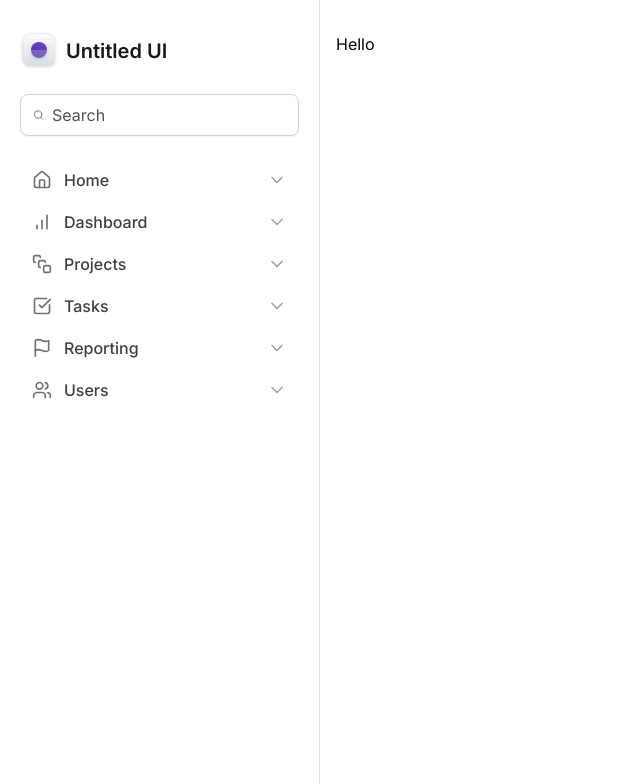
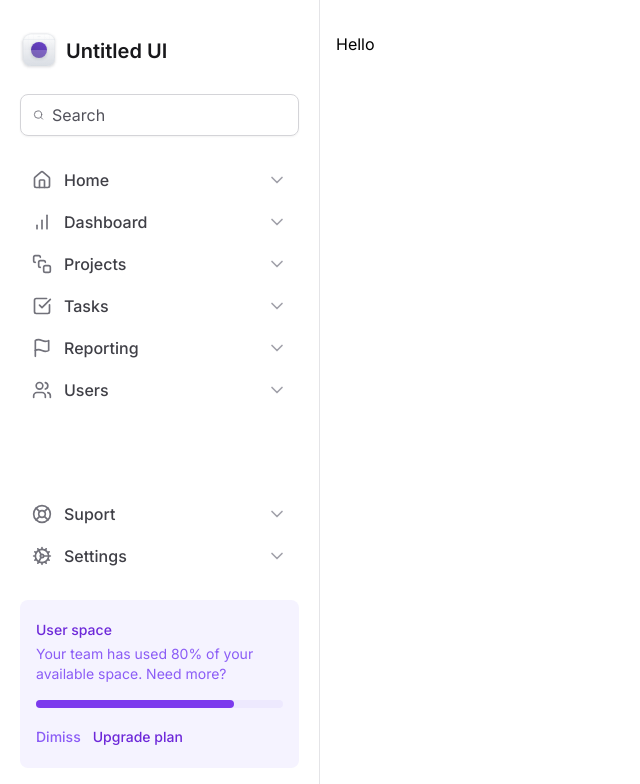
Before and after one commit to jorgedss/tailwind-css, a Next.js app: page / in a window 1280 px wide. Shown: the top 784 px of the page, without its empty margins (0-640 px from the left). Built offline with nearby package versions, Linux system fonts and the light colour scheme.

Commit message:
Widget de Espaço Usado

```diff
--- a/src/components/Sidebar/MainNavigation/index.tsx
+++ /dev/null
@@ -1,22 +0,0 @@
-import {
-  BarChart,
-  CheckSquare,
-  Flag,
-  Home,
-  SquareStack,
-  Users,
-} from 'lucide-react'
-import { NavItem } from './NavItem'
-
-export function MainNavigation() {
-  return (
-    <nav className="space-y-0.5">
-      <NavItem title="Home" icon={Home} />
-      <NavItem title="Dashboard" icon={BarChart} />
-      <NavItem title="Projects" icon={SquareStack} />
-      <NavItem title="Tasks" icon={CheckSquare} />
-      <NavItem title="Reporting" icon={Flag} />
-      <NavItem title="Users" icon={Users} />
-    </nav>
-  )
-}
--- /dev/null
+++ b/src/components/Sidebar/UsedSpaceWidget.tsx
@@ -0,0 +1,31 @@
+export function UsedSpaceWidget() {
+  return (
+    <div className="flex flex-col gap-4 rounded-lg bg-violet-50 px-4 py-5">
+      <div className="space-y-1">
+        <p className="text-sm/5 font-medium  text-violet-700">User space</p>
+        <p className="text-sm/5 text-violet-500">
+          Your team has used 80% of your available space. Need more?
+        </p>
+      </div>
+
+      <div className="h-2 rounded-full bg-violet-100">
+        <div className="h-2 w-4/5 rounded-full bg-violet-600"></div>
+      </div>
+
+      <div className="space-x-3">
+        <button
+          type="button"
+          className="text-sm font-medium text-violet-500 hover:text-violet-600"
+        >
+          Dimiss
+        </button>
+        <button
+          type="button"
+          className="text-sm font-medium text-violet-700 hover:text-violet-900"
+        >
+          Upgrade plan
+        </button>
+      </div>
+    </div>
+  )
+}
--- a/src/components/Sidebar/index.tsx
+++ b/src/components/Sidebar/index.tsx
@@ -1,11 +1,22 @@
 import { Logo } from './logo'
 
-import { Search } from 'lucide-react'
-import { MainNavigation } from './MainNavigation'
+import {
+  BarChart,
+  CheckSquare,
+  Cog,
+  Flag,
+  Home,
+  LifeBuoy,
+  Search,
+  SquareStack,
+  Users,
+} from 'lucide-react'
+import { NavItem } from './NavItem'
+import { UsedSpaceWidget } from './UsedSpaceWidget'
 
 export function Sidebar() {
   return (
-    <aside className="space-y-6 border-r  border-zinc-200 px-5 py-8 ">
+    <aside className="flex flex-col gap-6 border-r  border-zinc-200 px-5 py-8 ">
       <Logo />
       <div className="flex w-full items-center gap-2 rounded-lg border border-zinc-300 px-3 py-2 shadow-sm ">
         <Search className="text-zinc-500 h-5 w-5" />
@@ -14,7 +25,24 @@
           placeholder="Search"
         />
       </div>
-      <MainNavigation />
+
+      <nav className="space-y-0.5">
+        <NavItem title="Home" icon={Home} />
+        <NavItem title="Dashboard" icon={BarChart} />
+        <NavItem title="Projects" icon={SquareStack} />
+        <NavItem title="Tasks" icon={CheckSquare} />
+        <NavItem title="Reporting" icon={Flag} />
+        <NavItem title="Users" icon={Users} />
+      </nav>
+
+      <div className="mt-auto flex flex-col gap-6">
+        <nav className="space-y-0.5 ">
+          <NavItem title="Suport" icon={LifeBuoy} />
+          <NavItem title="Settings" icon={Cog} />
+        </nav>
+
+        <UsedSpaceWidget />
+      </div>
     </aside>
   )
 }
```
Also changed, not shown: src/components/Sidebar/NavItem.tsx (renamed from src/components/Sidebar/MainNavigation/NavItem.tsx).
